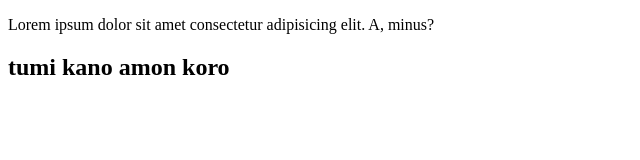
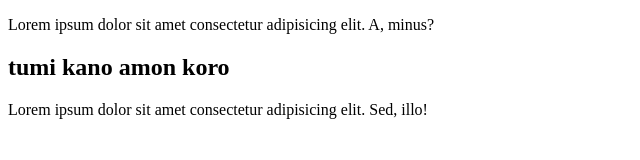
Before and after one commit to ruhulaminsardar2018/feflkg-dkjdsked-dkje, a plain HTML site: page index.html in a window 1280 px wide. Shown: the whole page, without its empty margins (0-640 px from the left). Drawn offline with Linux system fonts and the light colour scheme.

Commit message:
added paragraph

```diff
--- a/index.html
+++ b/index.html
@@ -10,5 +10,8 @@
             Lorem ipsum dolor sit amet consectetur adipisicing elit. A, minus?
         </p>
         <h2>tumi kano amon koro</h2>
+        <p>
+            Lorem ipsum dolor sit amet consectetur adipisicing elit. Sed, illo!
+        </p>
     </body>
 </html>
```
